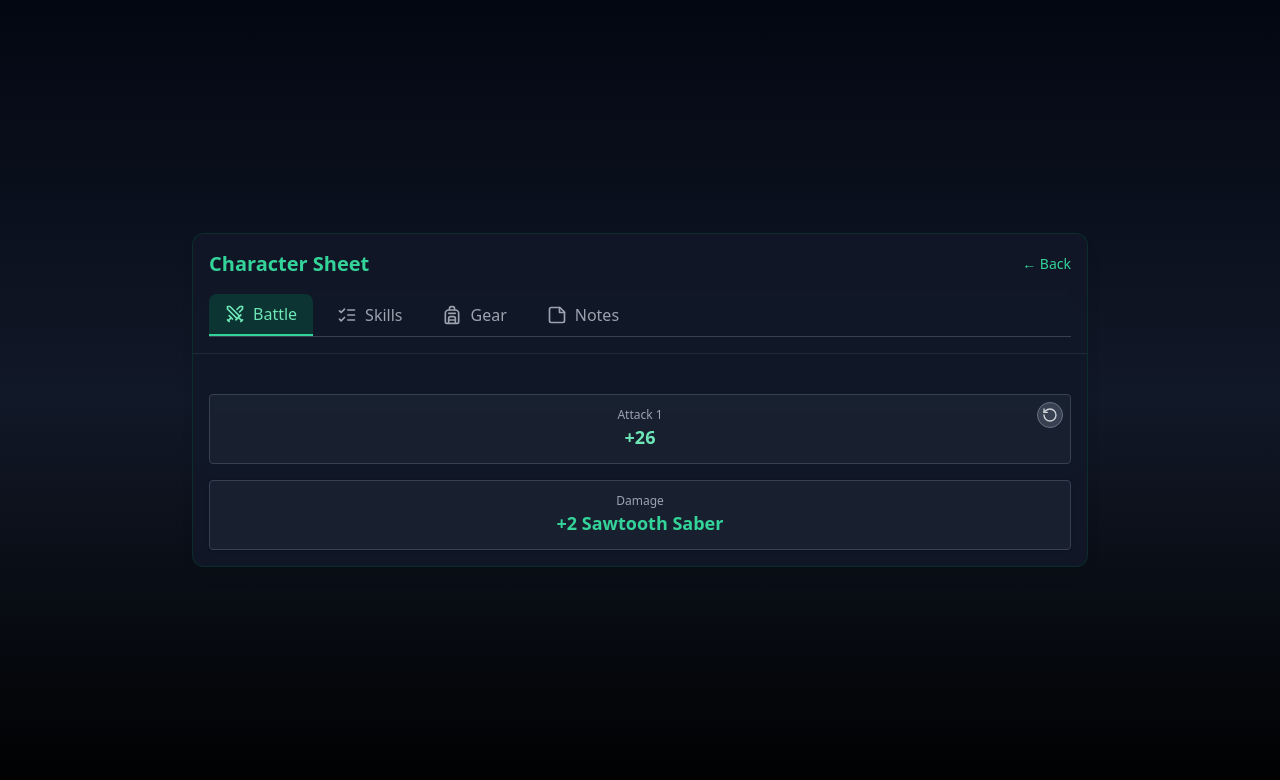
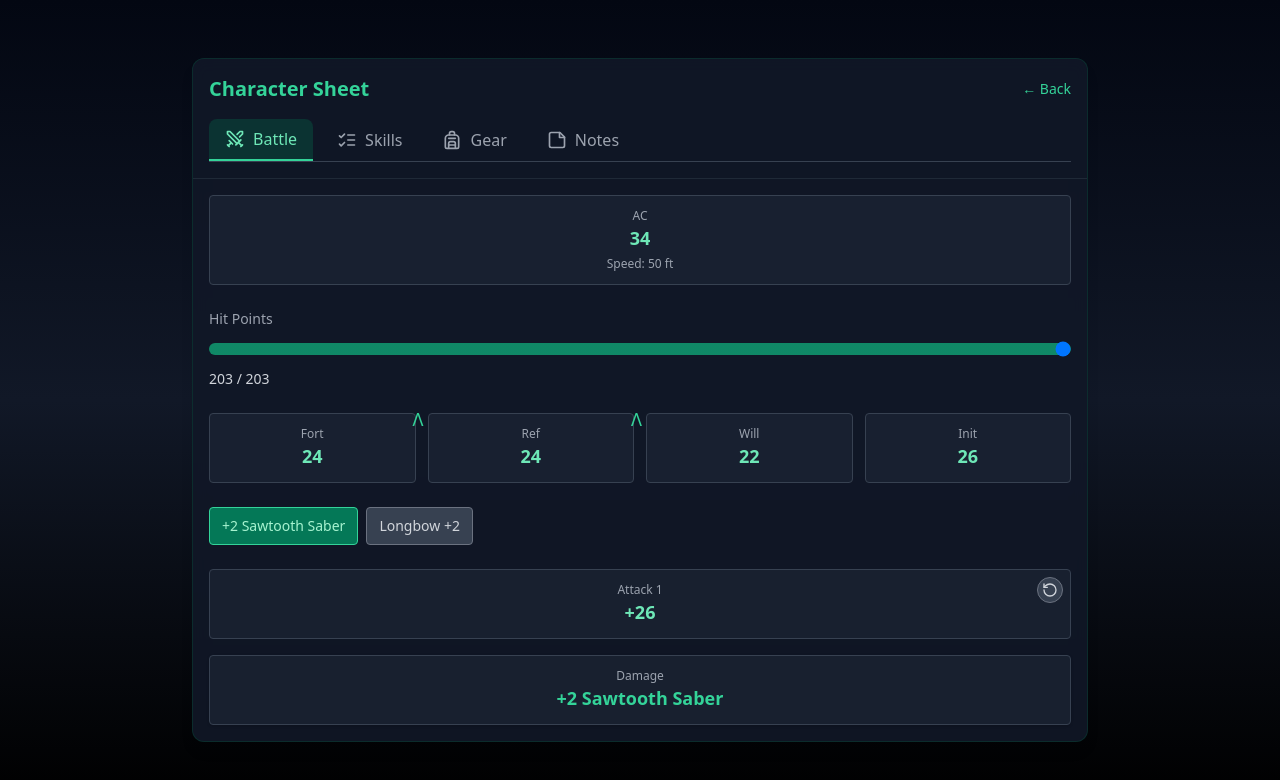
Before and after one commit to rlindgaard-collab/Karandras, a React (Vite) app: page /character-sheet in a window 1280 px wide. Shown: the top 780 px of the page. Built offline with nearby package versions, Linux system fonts and the light colour scheme.

Commit message:
Updated CharacterSheetPage.tsx

```diff
--- a/src/pages/CharacterSheetPage.tsx
+++ b/src/pages/CharacterSheetPage.tsx
@@ -51,7 +51,6 @@ export default function CharacterSheetPage() {
     const saved = localStorage.getItem("activeWeaponIndex");
     return saved ? parseInt(saved, 10) : characterData.defaultWeaponIndex;
   });
-
   const activeWeapon = characterData.weapons[activeWeaponIndex];
 
   useEffect(() => {
@@ -241,6 +240,125 @@ export default function CharacterSheetPage() {
         <CardContent className="space-y-6">
           {activeTab === "battle" && (
             <div>
+              {/* AC + Speed */}
+              <div className="mb-6 p-3 rounded bg-gray-800/60 border border-gray-700 text-center">
+                <span className="block text-xs text-gray-400">AC</span>
+                <span className="text-lg font-semibold text-emerald-300">{characterData.ac}</span>
+                <span className="block text-xs text-gray-400 mt-1">
+                  Speed: {characterData.speed} ft
+                </span>
+              </div>
+
+              {/* HP Slider */}
+              <div className="mb-6 relative">
+                <label className="block text-sm text-gray-400 mb-2">Hit Points</label>
+                {diff !== 0 && (
+                  <div
+                    className={`absolute -top-6 left-1/2 -translate-x-1/2 text-sm font-bold animate-pulse ${
+                      diff > 0 ? "text-emerald-400" : "text-red-400"
+                    }`}
+                  >
+                    {diff > 0 ? `+${diff}` : diff}
+                  </div>
+                )}
+                <input
+                  type="range"
+                  min={0}
+                  max={characterData.hp}
+                  value={effectiveHp}
+                  onChange={(e) => setPendingHp(parseInt(e.target.value, 10))}
+                  className="w-full h-3 rounded-lg appearance-none cursor-pointer"
+                  style={{
+                    background: `linear-gradient(
+                      to right,
+                      ${diff < 0 ? "rgba(239,68,68,0.7)" : "rgba(16,185,129,0.7)"} ${(effectiveHp / characterData.hp) * 100}%,
+                      rgba(31,41,55,0.8) ${(effectiveHp / characterData.hp) * 100}%
+                    )`,
+                  }}
+                />
+                <div className="flex justify-between items-center mt-2 text-sm">
+                  <span>
+                    {effectiveHp} / {characterData.hp}
+                  </span>
+                  {pendingHp !== null && (
+                    <button
+                      type="button"
+                      onClick={applyChange}
+                      className="ml-4 px-3 py-1 rounded bg-emerald-700 hover:bg-emerald-600 text-sm font-medium"
+                    >
+                      Apply
+                    </button>
+                  )}
+                </div>
+              </div>
+
+              {/* Saves + Initiative */}
+              <div className="grid grid-cols-2 sm:grid-cols-4 gap-3">
+                <SaveButton
+                  label="fort"
+                  result={fortResult}
+                  setResult={setFortResult}
+                  data={characterData.saves.fort}
+                />
+                <SaveButton
+                  label="ref"
+                  result={refResult}
+                  setResult={setRefResult}
+                  data={characterData.saves.ref}
+                />
+                <SaveButton
+                  label="will"
+                  result={willResult}
+                  setResult={setWillResult}
+                  data={characterData.saves.will}
+                />
+                <button
+                  type="button"
+                  onClick={() =>
+                    rollCheck(
+                      "initiative",
+                      initiativeResult,
+                      setInitiativeResult,
+                      characterData.initiative
+                    )
+                  }
+                  className={`p-3 rounded border text-center ${
+                    initiativeResult
+                      ? initiativeResult.d20 === 1
+                        ? "bg-red-900/60 border-red-400"
+                        : "bg-emerald-900/60 border-emerald-400"
+                      : "bg-gray-800/60 border-gray-700 hover:bg-emerald-900/40"
+                  }`}
+                >
+                  <span className="block text-xs text-gray-400">Init</span>
+                  <span
+                    className={`text-lg font-semibold ${
+                      initiativeResult?.d20 === 1 ? "text-red-300" : "text-emerald-300"
+                    }`}
+                  >
+                    {initiativeResult ? initiativeResult.total : characterData.initiative}
+                  </span>
+                </button>
+              </div>
+
+              {/* Weapon selection */}
+              <div className="mt-6 flex gap-2 flex-wrap">
+                {characterData.weapons.map((w, idx) => (
+                  <button
+                    key={idx}
+                    type="button"
+                    onClick={() => setActiveWeaponIndex(idx)}
+                    className={`px-3 py-2 rounded border text-sm font-medium transition-all ${
+                      activeWeaponIndex === idx
+                        ? "bg-emerald-700 border-emerald-400 text-emerald-200"
+                        : "bg-gray-700 border-gray-500 text-gray-300 hover:bg-gray-600"
+                    }`}
+                  >
+                    {w.name}
+                  </button>
+                ))}
+              </div>
+
               {/* Attack Knapsystem */}
               <div className="relative mt-6">
                 <button
@@ -280,9 +398,7 @@ export default function CharacterSheetPage() {
 
                   {damageResult !== null ? (
                     <>
-                      <span className="text-2xl font-bold text-emerald-300">
-                        {damageResult}
-                      </span>
+                      <span className="text-2xl font-bold text-emerald-300">{damageResult}</span>
                       <span className="block text-xs text-gray-400 mt-1">
                         Using {activeWeapon.name}
                       </span>
@@ -297,7 +413,7 @@ export default function CharacterSheetPage() {
                   )}
                 </div>
 
-                {/* Attack log nu placeret her */}
+                {/* Attack log */}
                 {attackLog && (
                   <div className="text-sm text-gray-400">{attackLog}</div>
                 )}
@@ -319,6 +435,18 @@ export default function CharacterSheetPage() {
                   </div>
                 )}
               </div>
+
+              {tooltip && (
+                <div className="mt-4 p-3 rounded bg-gray-800/90 border border-emerald-500 text-sm text-emerald-200 shadow-lg">
+                  {tooltip.text}
+                </div>
+              )}
+
+              {lastRoll && (
+                <pre className="mt-4 text-sm text-gray-400 whitespace-pre-line" aria-live="polite">
+                  {lastRoll}
+                </pre>
+              )}
             </div>
           )}
         </CardContent>
```
